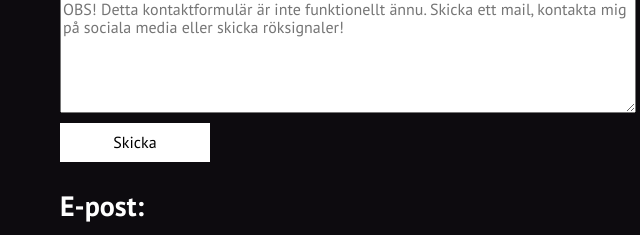
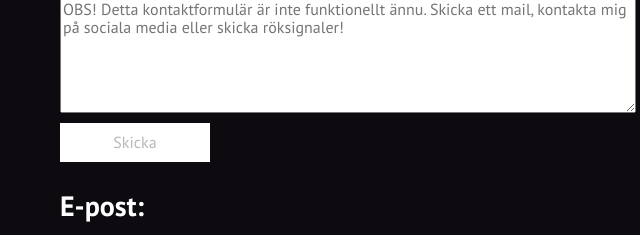
Before and after one commit to hellohely/portfolio, a website built with Parcel: page index.html in a window 1280 px wide. Shown: the part 2652-2887 px from the top of the page, 196-836 px from the left. Built offline with nearby package versions, Linux system fonts and the light colour scheme; files whose address does not match are found by name.

Commit message:
Disabled submit button

```diff
--- a/index.html
+++ b/index.html
@@ -154,7 +154,7 @@
         <input type="email" placeholder="exempel@exempel.se">
         <label>Ditt meddelande:</label>
         <textarea rows="6" placeholder="OBS! Detta kontaktformulär är inte funktionellt ännu. Skicka ett mail, kontakta mig på sociala media eller skicka röksignaler!"></textarea>
-        <input class="send" type="submit" value="Skicka">
+        <input class="send" type="submit" value="Skicka" disabled="disabled">
       </form>
         <h3>E-post:</h3>
           <a href="mailto:henrietta.lybeck@gmail.com"> henrietta.lybeck@gmail.com</a>
```
